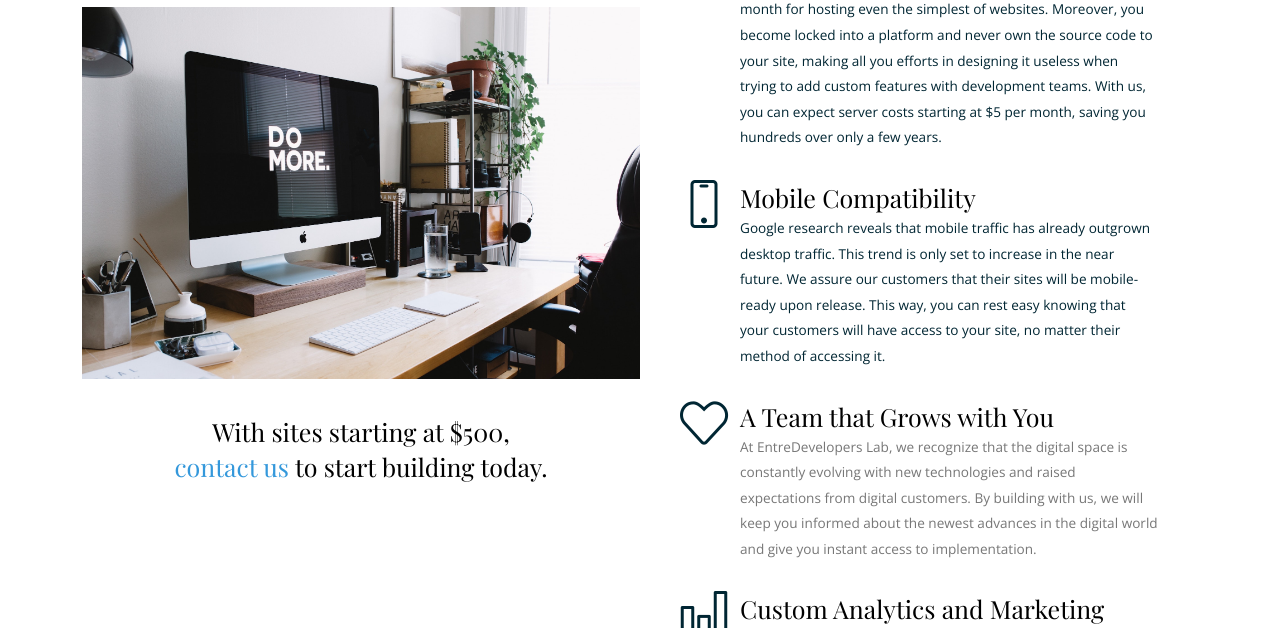
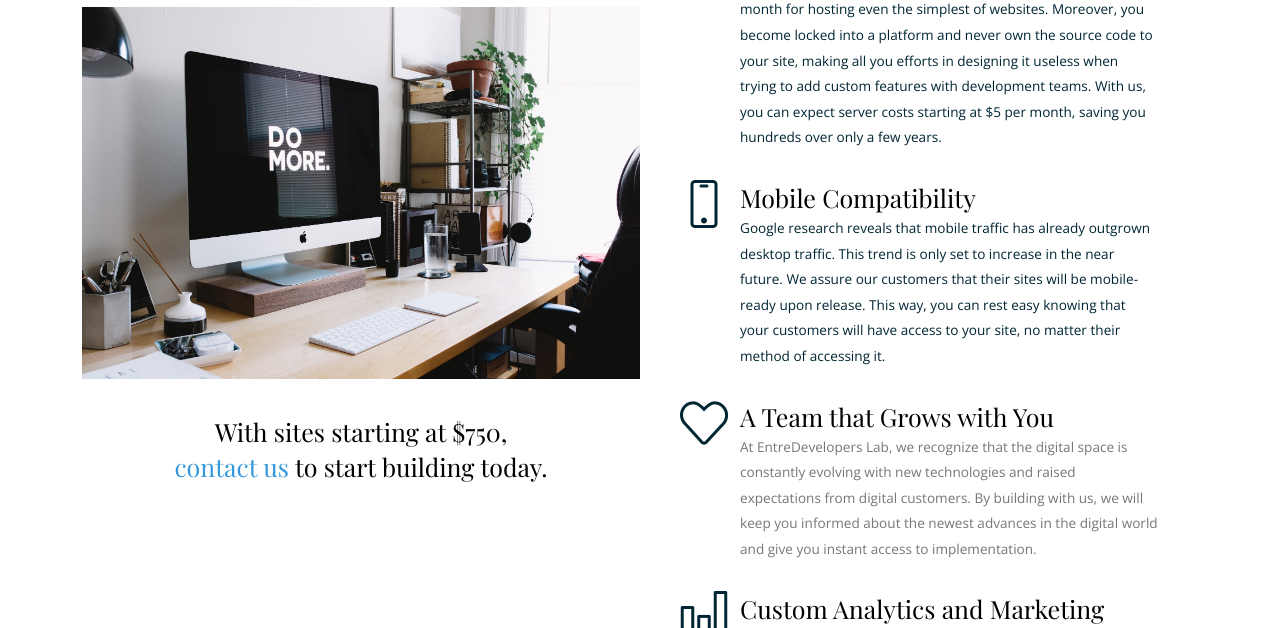
Before and after one commit to naveenailawadi/EntreDevelopersLabSite, a Flask app: page /my_home in a window 1280 px wide. Shown: the part 511-1139 px from the top of the page. Run offline with Flask 2, Linux system fonts and the light colour scheme; some web fonts are replaced.

Commit message:
updated pricing

```diff
--- a/flaskapp/templates/my_home.html
+++ b/flaskapp/templates/my_home.html
@@ -11,7 +11,7 @@
         <section class="line margin-top-30">
           <div class="s-12 m-12 l-6" style="margin-top: 10%;">
             <img src="{{url_for('static', filename='img/do_more.jpg')}}" alt="">
-            <h3 class="text-size-25 margin-bottom-0 text-center"><br>With sites starting at $500, <br><a class="original-hyperlink" href="{{url_for('contact')}}">contact us</a> to start building today.</h3>
+            <h3 class="text-size-25 margin-bottom-0 text-center"><br>With sites starting at $750, <br><a class="original-hyperlink" href="{{url_for('contact')}}">contact us</a> to start building today.</h3>
           </div>
           <div class="s-12 m-12 l-6">
             <div class="padding-2x">
```
